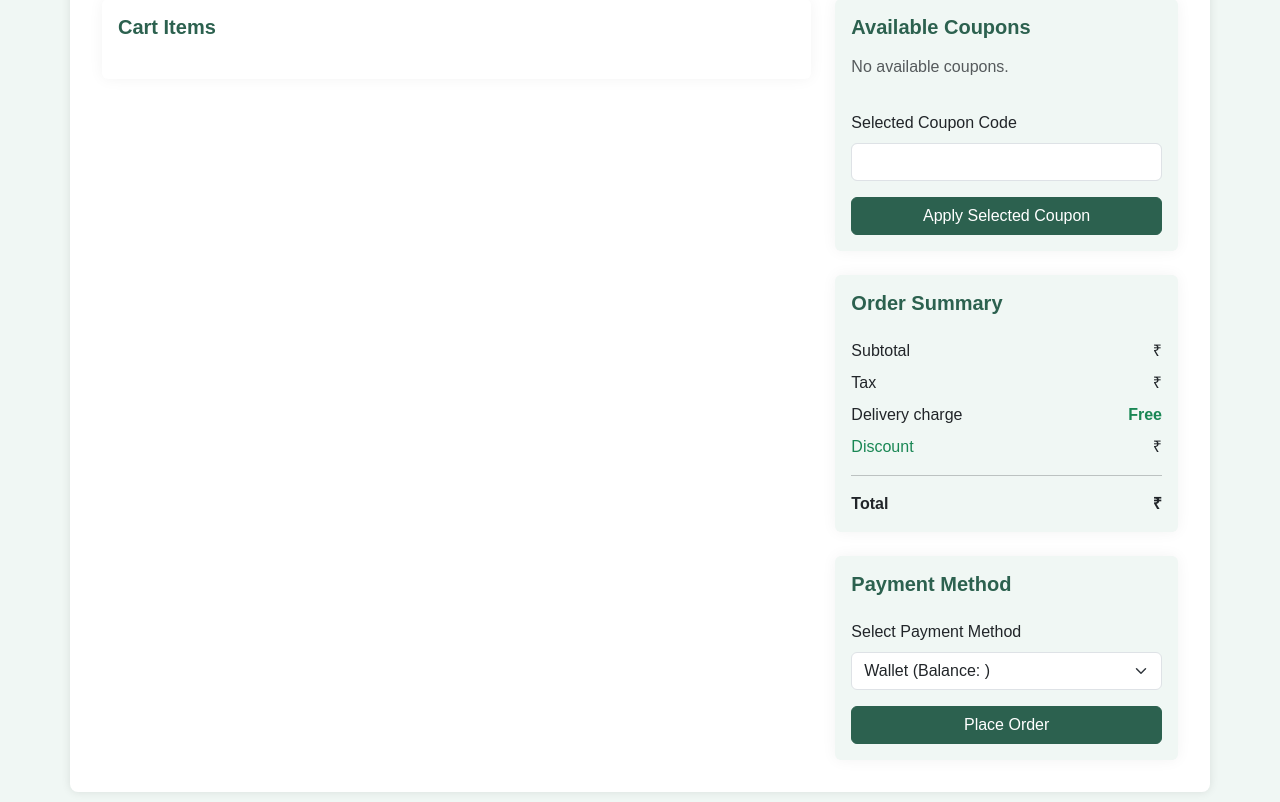
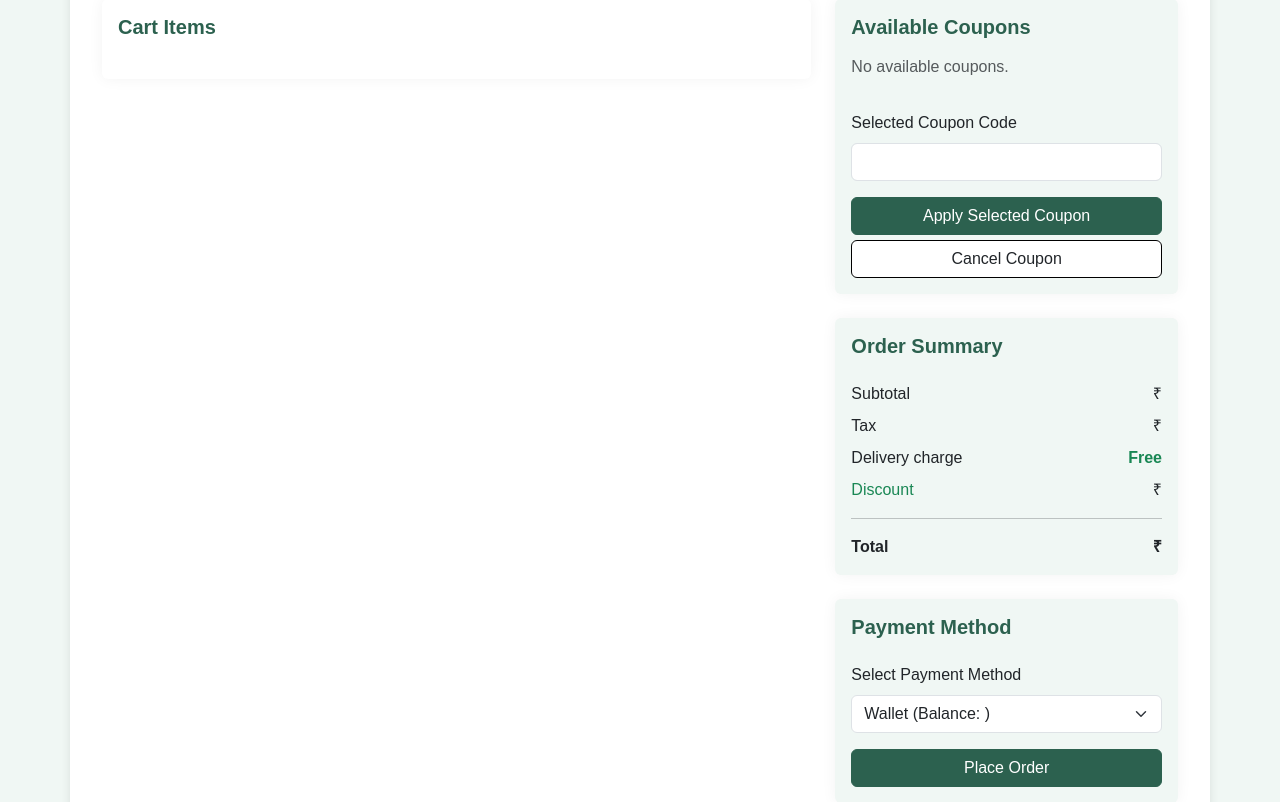
Before and after one commit to jyoth-irmayi/Bellus, a Django app: template template/week2/order_summary.html in a window 1280 px wide. Shown: the part 379-1181 px from the top of the page. Run offline with Django 5.2, Linux system fonts and the light colour scheme; the template is opened without the code that fills it, so the values that code supplies are empty; some libraries are stand-ins or nearby versions.

Commit message:
coupon bugs fixed

```diff
--- a/template/week2/order_summary.html
+++ b/template/week2/order_summary.html
@@ -194,6 +194,7 @@
                                 <input type="text" id="coupon-code-input" name="coupon_code" class="form-control" readonly>
                             </div>
                             <button type="submit" class="btn btn-primary w-100">Apply Selected Coupon</button>
+                            <button type="button" class="btn btn-white w-100"  style="background-color:white; border: 1px solid black;margin-top: 5px;"  onclick="cancelCoupon()">Cancel Coupon</button>
                         </form>
                     </div>
                 </div>
@@ -408,6 +409,14 @@ document.getElementById('coupon-form').onsubmit = function (event) {
     };
     </script>
 
+    <script>
+        function cancelCoupon() {
+            // Clear the selected radio button
+            document.querySelectorAll('.coupon-radio').forEach(radio => radio.checked = false);
 
+            // Clear the coupon code input field
+            document.getElementById('coupon-code-input').value = '';
+        }
+    </script>
    </body>
 </html>
```
